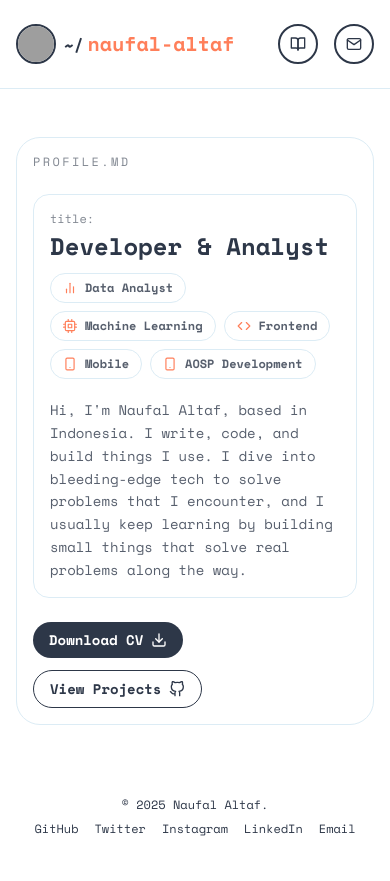
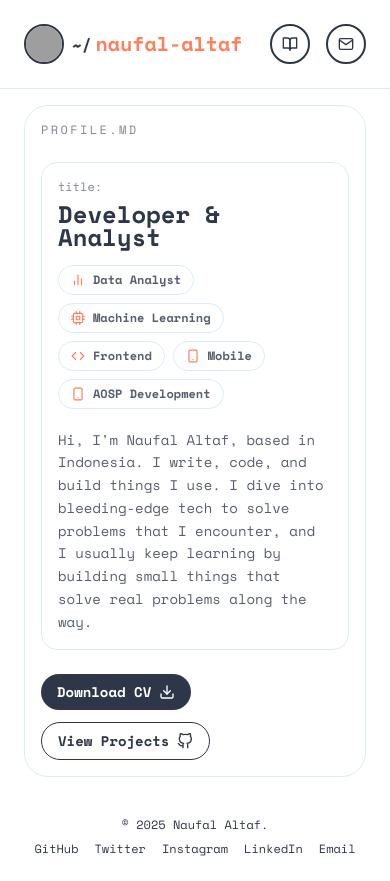
Before and after one commit to nawocci/site, a Next.js app: page / in a window 390 px wide. Built offline with nearby package versions, Linux system fonts and the light colour scheme; grey boxes are pictures that could not be loaded.

Commit message:
Refine mobile horizontal paddings

```diff
--- a/src/app/layout.tsx
+++ b/src/app/layout.tsx
@@ -32,7 +32,7 @@ export default function RootLayout({
       <body className="bg-background text-foreground font-sans min-h-screen flex flex-col">
         <div className="mx-auto flex w-full max-w-5xl flex-1 flex-col px-4 sm:px-6 lg:px-0">
           <Navbar />
-          <main className="flex-1 py-4 sm:py-6">{children}</main>
+          <main className="flex-1 px-2 py-4 sm:px-0 sm:py-6">{children}</main>
           <Footer />
         </div>
       </body>
--- a/src/components/Navbar.tsx
+++ b/src/components/Navbar.tsx
@@ -10,7 +10,7 @@ const actionIconClasses =
 
 export default function Navbar() {
   return (
-    <nav className="-mx-4 border-b border-border px-4 py-6 font-mono sm:mx-0 sm:border-b-0 sm:px-0 sm:py-10">
+    <nav className="-mx-4 border-b border-border px-6 py-6 font-mono sm:mx-0 sm:border-b-0 sm:px-0 sm:py-10">
       <div className="flex items-center justify-between gap-3 sm:gap-4">
         <Link href="/" className="group flex min-w-0 flex-1 items-center gap-2 sm:gap-4 cursor-pointer">
           <div className="relative h-10 w-10 overflow-hidden rounded-full border-2 transition-transform group-hover:scale-110 sm:h-12 sm:w-12">
```
